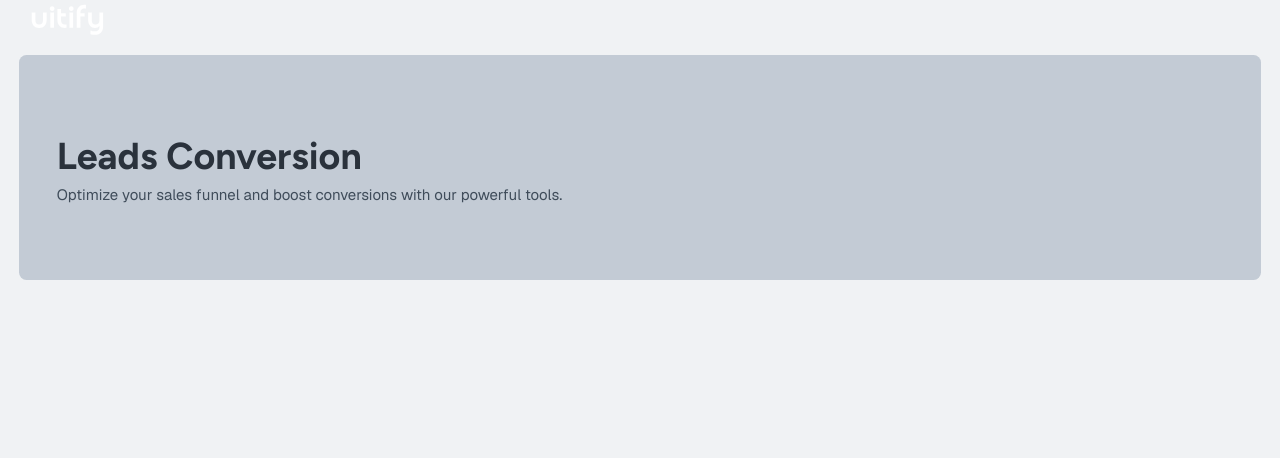
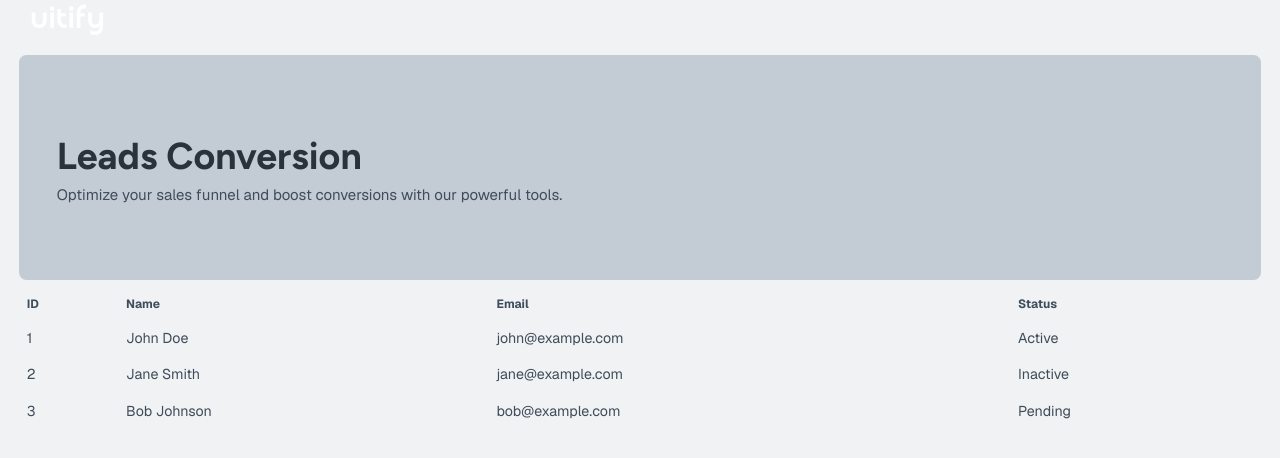
Before and after one commit to FelipeRamosDev/uitify-challenge, a React (Vite) app: page / in a window 1280 px wide. Shown: the top 458 px of the page. Built offline with nearby package versions, Linux system fonts and the light colour scheme.

Commit message:
[UIFY-15] Table Component
Introduced a generic Table component with associated CSS module and type definitions for flexible data display. Updated the Home page to use the new Table component for rendering sample data. Also added an index export for easier imports.

```diff
--- a/src/components/content/Home/Home.tsx
+++ b/src/components/content/Home/Home.tsx
@@ -1,4 +1,6 @@
+import { Table } from '@/components/display';
 import { PageHeader } from '@/components/headers';
+import { Container } from '@/components/layout';
 
 export default function Home(): React.JSX.Element {
    return (
@@ -7,6 +9,22 @@ export default function Home(): React.JSX.Element {
             title="Leads Conversion"
             description="Optimize your sales funnel and boost conversions with our powerful tools."
          />
+
+         <Container>
+            <Table<{id: number, name: string; email: string; status: string}>
+               columns={[
+                  { id: 'id', label: 'ID' },
+                  { id: 'name', label: 'Name' },
+                  { id: 'email', label: 'Email' },
+                  { id: 'status', label: 'Status' },
+               ]}
+               items={[
+                  { id: 1, name: 'John Doe', email: 'john@example.com', status: 'Active' },
+                  { id: 2, name: 'Jane Smith', email: 'jane@example.com', status: 'Inactive' },
+                  { id: 3, name: 'Bob Johnson', email: 'bob@example.com', status: 'Pending' },
+               ]}
+            />
+         </Container>
       </div>
    );
 }
--- /dev/null
+++ b/src/components/display/Table/Table.module.css
@@ -0,0 +1,27 @@
+.Table {
+   width: 100%;
+   margin:
+}
+
+.Table thead tr {
+   background-color: var(--color-primary-700);
+   color: var(--color-primary-100);
+}
+
+.Table tbody tr {
+   background-color: var(--color-primary-100);
+}
+
+.Table thead tr th {
+   font-size: 0.8rem;
+}
+
+.Table tbody tr td {
+   font-size: 0.95rem;
+}
+
+.Table thead tr th,
+.Table tbody tr td {
+   padding: calc(var(--spacing) * 2);
+   text-align: left;
+}
--- /dev/null
+++ b/src/components/display/Table/Table.tsx
@@ -0,0 +1,44 @@
+import { parseCSS } from '@/helpers/parse';
+import styles from './Table.module.css';
+
+// types
+import type { JSX } from 'react';
+import type { TableProps } from './Table.types';
+
+export default function Table<Item>({ items = [], columns = [], className }: TableProps<Item>): JSX.Element {
+   const classes = parseCSS(className, [
+      styles.Table,
+      'table-auto',
+      'rounded-sm',
+      'overflow-hidden',
+      'my-2'
+   ]);
+
+   return (
+      <table className={classes}>
+         <thead>
+            <tr>
+               {columns.map((column) => (
+                  <th key={String(column.id)}>
+                     {column.label}
+                  </th>
+               ))}
+            </tr>
+         </thead>
+         <tbody>
+            {items.map((item: Item, index) => (
+               <tr key={index}>
+                  {columns.map((column) => (
+                     <td key={String(column.id)}>
+                        {(typeof column.format === 'function')
+                           ? column.format(item[column.id], item)
+                           : String(item[column.id] ?? '')
+                        }
+                     </td>
+                  ))}
+               </tr>
+            ))}
+         </tbody>
+      </table>
+   );
+}
--- /dev/null
+++ b/src/components/display/Table/Table.types.ts
@@ -0,0 +1,13 @@
+import type { ComponentBaseProps } from "@/types/base.types";
+
+export interface TableProps<T> extends ComponentBaseProps {
+   items: T[];
+   columns: TableColumn<T>[];
+}
+
+export interface TableColumn<T> {
+   id: keyof T;
+   label: string;
+   minWidth?: number;
+   format?: (value: T[keyof T], item: T) => React.ReactNode;
+}
--- /dev/null
+++ b/src/components/display/index.tsx
@@ -0,0 +1 @@
+export { default as Table } from './Table/Table';
```
